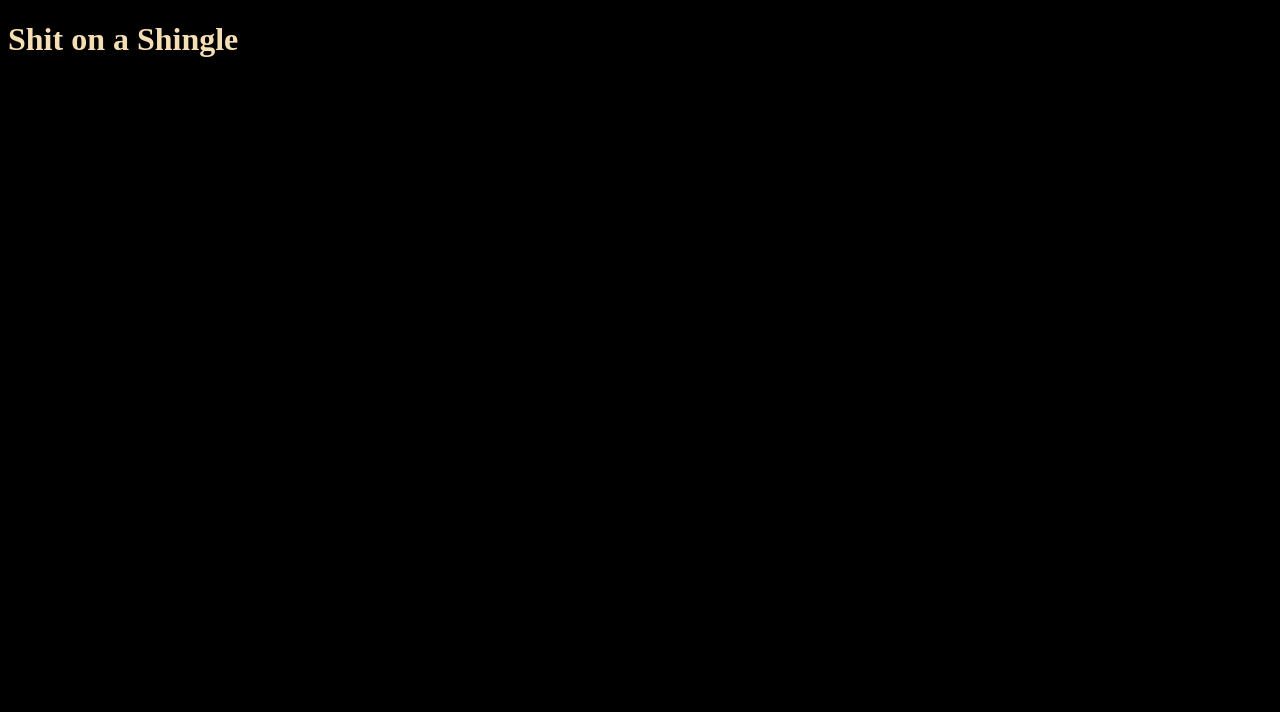
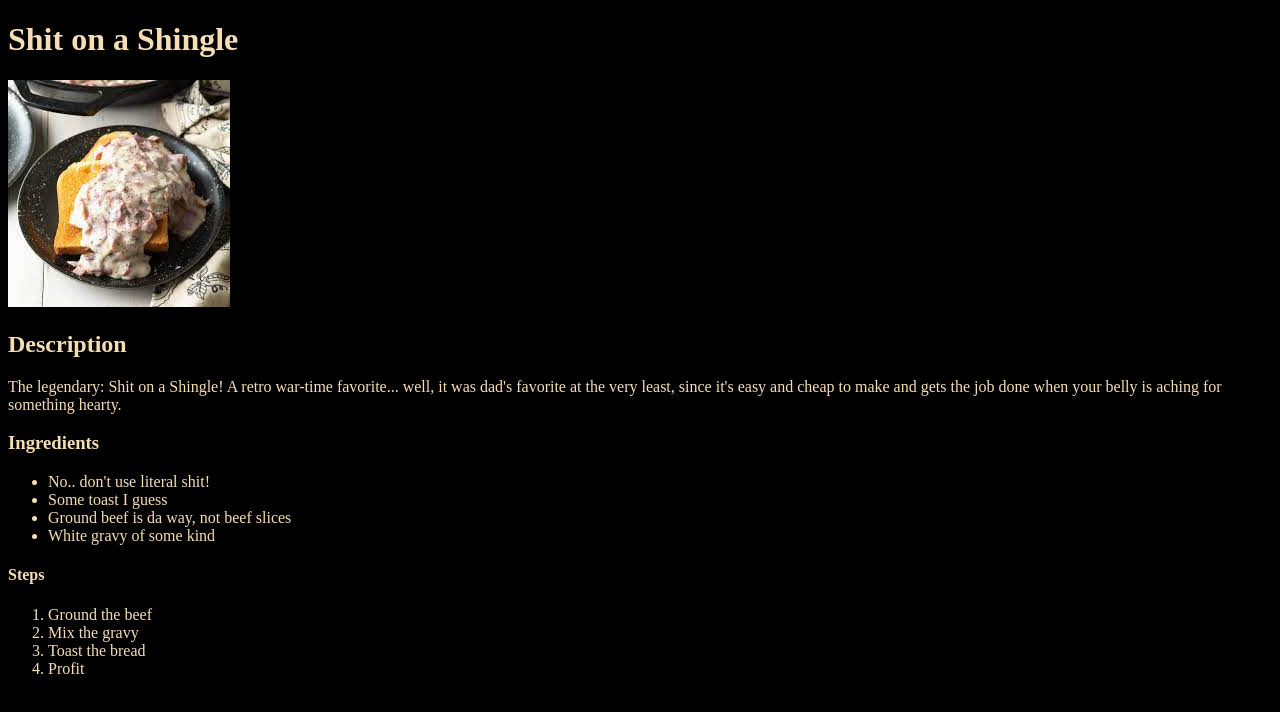
Before and after one commit to mightynumber2/odin-recipes, a plain HTML site: page recipes/sos.html in a window 1280 px wide. Drawn offline with Linux system fonts and the light colour scheme.

Commit message:
Link SOS recipe to Index, add an img, desc, & ingredient/step list

```diff
--- a/recipes/sos.html
+++ b/recipes/sos.html
@@ -13,5 +13,22 @@
 
 <body>
   <h1>Shit on a Shingle</h1>
+  <img src="../imgs/sos.jpg" alt="shit on a shingle spread over two slices of toast on a black plate">
+  <h2>Description</h2>
+  <p>The legendary: Shit on a Shingle! A retro war-time favorite... well, it was dad's favorite at the very least, since it's easy and cheap to make and gets the job done when your belly is aching for something hearty.</p>
+  <h3>Ingredients</h3>
+  <ul>
+    <li>No.. don't use literal shit!</li>
+    <li>Some toast I guess</li>
+    <li>Ground beef is da way, not beef slices</li>
+    <li>White gravy of some kind</li>
+  </ul>
+  <h4>Steps</h4>
+  <ol>
+    <li>Ground the beef</li>
+    <li>Mix the gravy</li>
+    <li>Toast the bread</li>
+    <li>Profit</li>
+  </ol>
 </body>
 </html>
```
Also changed, not shown: index.html (+1 -0 lines), imgs/sos.jpg (added).
